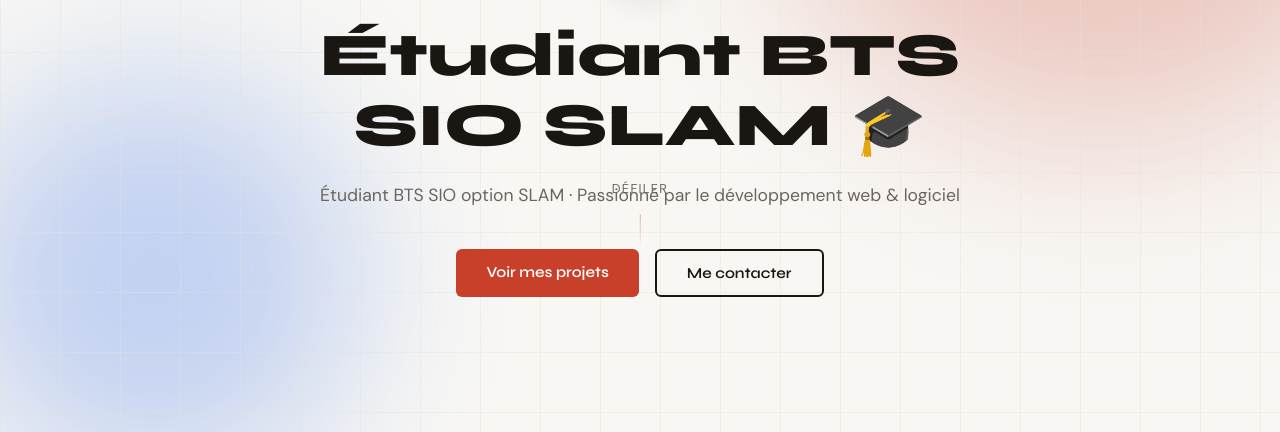
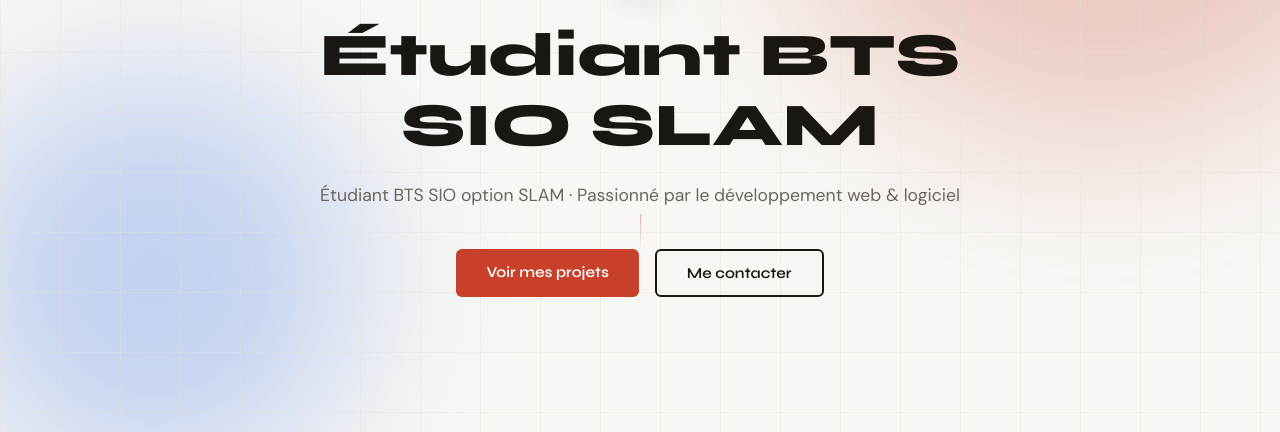
Before and after one commit to CHRIS967551/mon-portfolio, a plain HTML site: page index.html in a window 1280 px wide. Shown: the part 368-800 px from the top of the page. Drawn offline with Linux system fonts and the light colour scheme.

Commit message:
Refonte portfolio pro

```diff
--- a/index.html
+++ b/index.html
@@ -49,7 +49,7 @@
         <a href="#contact" class="btn-outline">Me contacter</a>
       </div>
       <div class="hero-scroll">
-        <span>Défiler</span>
+        <span></span>
         <div class="scroll-line"></div>
       </div>
     </div>
--- a/script.js
+++ b/script.js
@@ -31,10 +31,10 @@ document.querySelectorAll('.nav-links a').forEach(link => {
 
 // TYPEWRITER
 const phrases = [
-  'Développeur Web 🌐',
-  'Étudiant BTS SIO SLAM 🎓',
-  'Passionné par le code 💻',
-  'En recherche d\'alternance 🚀'
+  'Développeur Web ',
+  'Étudiant BTS SIO SLAM ',
+  'Passionné par le code ',
+  'En recherche d\'alternance '
 ];
 
 let i = 0, j = 0, deleting = false;
```
